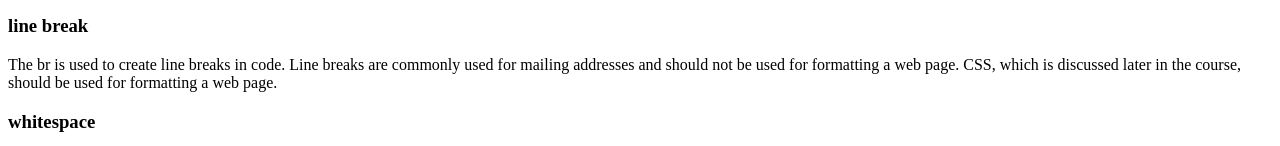
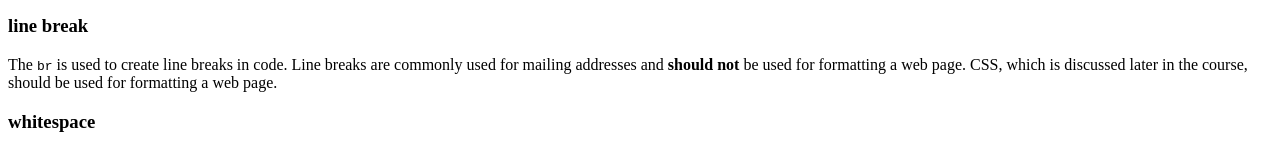
Before and after one commit to hanamill03/M2-Homework, a plain HTML site: page index.html in a window 1280 px wide. Shown: the part 256-402 px from the top of the page. Drawn offline with Linux system fonts and the light colour scheme.

Commit message:
Update index.html

```diff
--- a/index.html
+++ b/index.html
@@ -24,7 +24,7 @@
 
             <section>
                 <h3>line break</h3>
-                    <p>The br is used to create line breaks in code. Line breaks are commonly used for mailing addresses and should not be used for formatting a web page. CSS, which is discussed later in the course, should be used for formatting a web page.</p>
+                    <p>The <code>br</code> is used to create line breaks in code. Line breaks are commonly used for mailing addresses and <b>should not</b> be used for formatting a web page. CSS, which is discussed later in the course, should be used for formatting a web page.</p>
 
                 <h3>whitespace</h3>
                     <p>Whitespace is the unprinted character created by hitting the space bar. No matter how many spaces are entered, the browser recognizes it as one space.</p>
```
